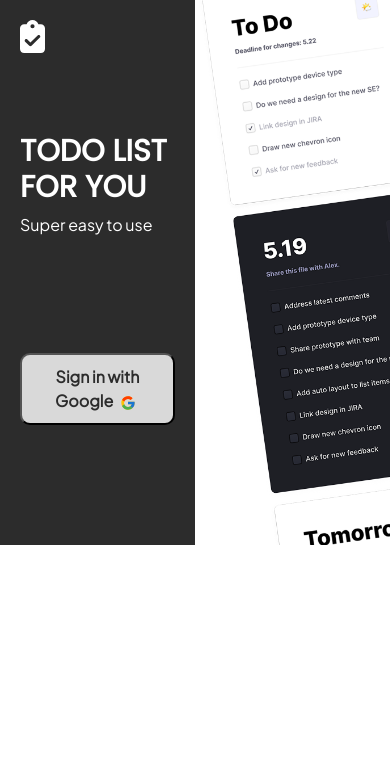
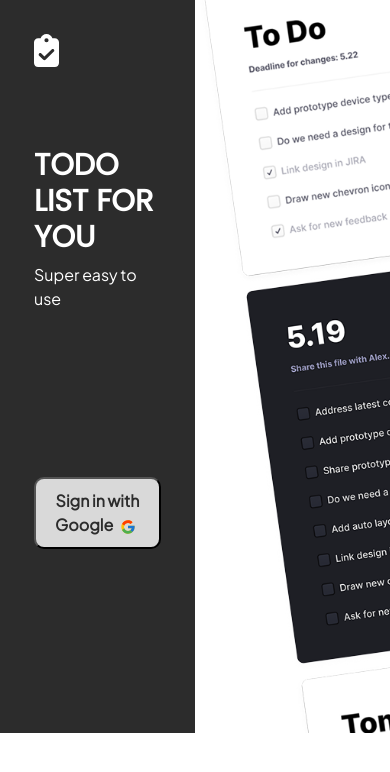
Before and after one commit to ErenyRemon/todo-list, a React (Vite) app: page / in a window 390 px wide. Shown: the top 772 px of the page. Built offline with nearby package versions, Linux system fonts and the light colour scheme; no server answers.

Commit message:
Update Login.css

```diff
--- a/src/components/Login.css
+++ b/src/components/Login.css
@@ -44,24 +44,22 @@
         font-size: medium;
 
     }
-
-
-
 }
 
 
 @media (max-width: 576px) {
     .rightSide{
         width: 50%;
-        padding: 20px;
+        padding: 34px;
 
     }
     .todoheader{
         font-size: 35px;
-        /* color: aqua !important; */
     }
     .singBtn{
         font-size: medium;
+        margin-top: 150px;
+        margin-bottom: 150px;
     }
 }
 
@@ -71,7 +69,6 @@
         width: 60%;
     }
     .todoheader{
-        /* color: brown !important; */
         font-size: 45px;
     }
     .singBtn{
```
